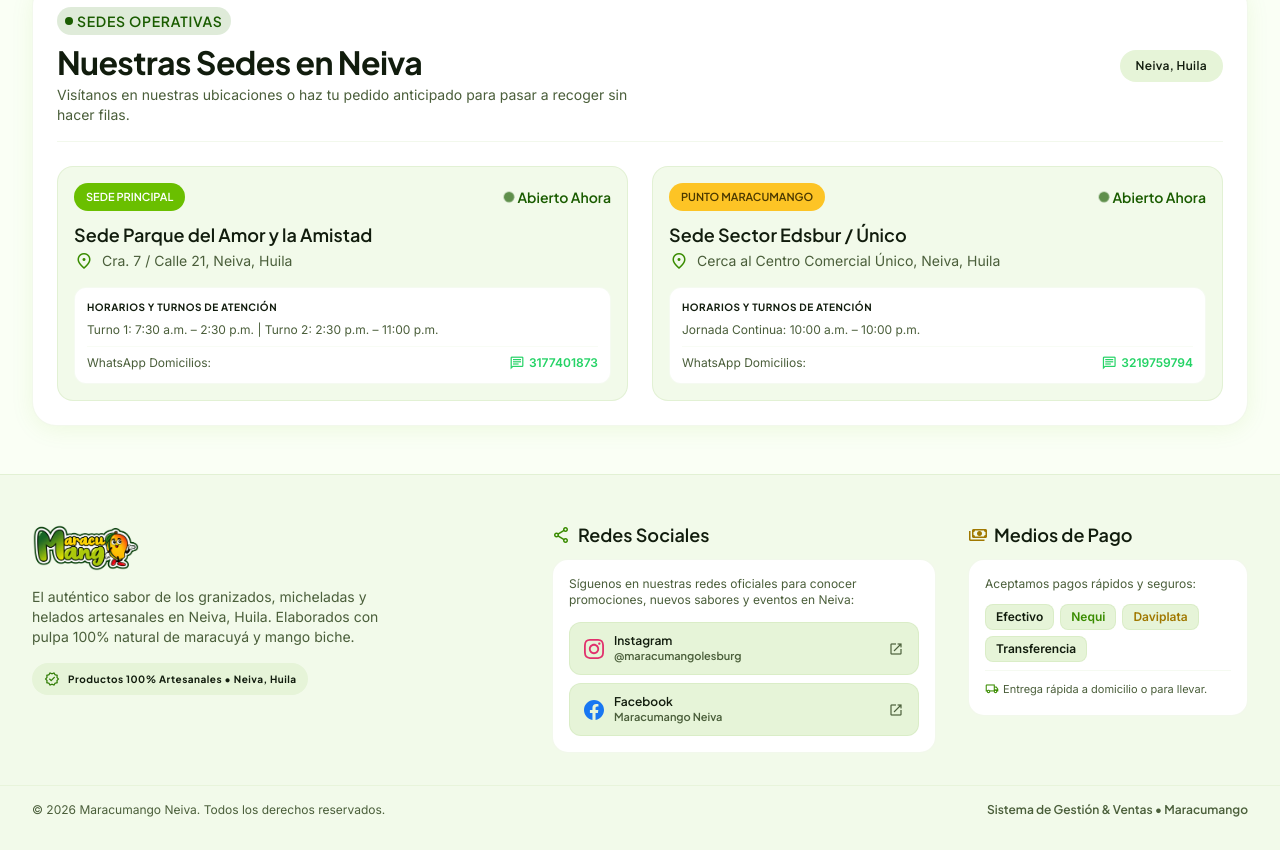
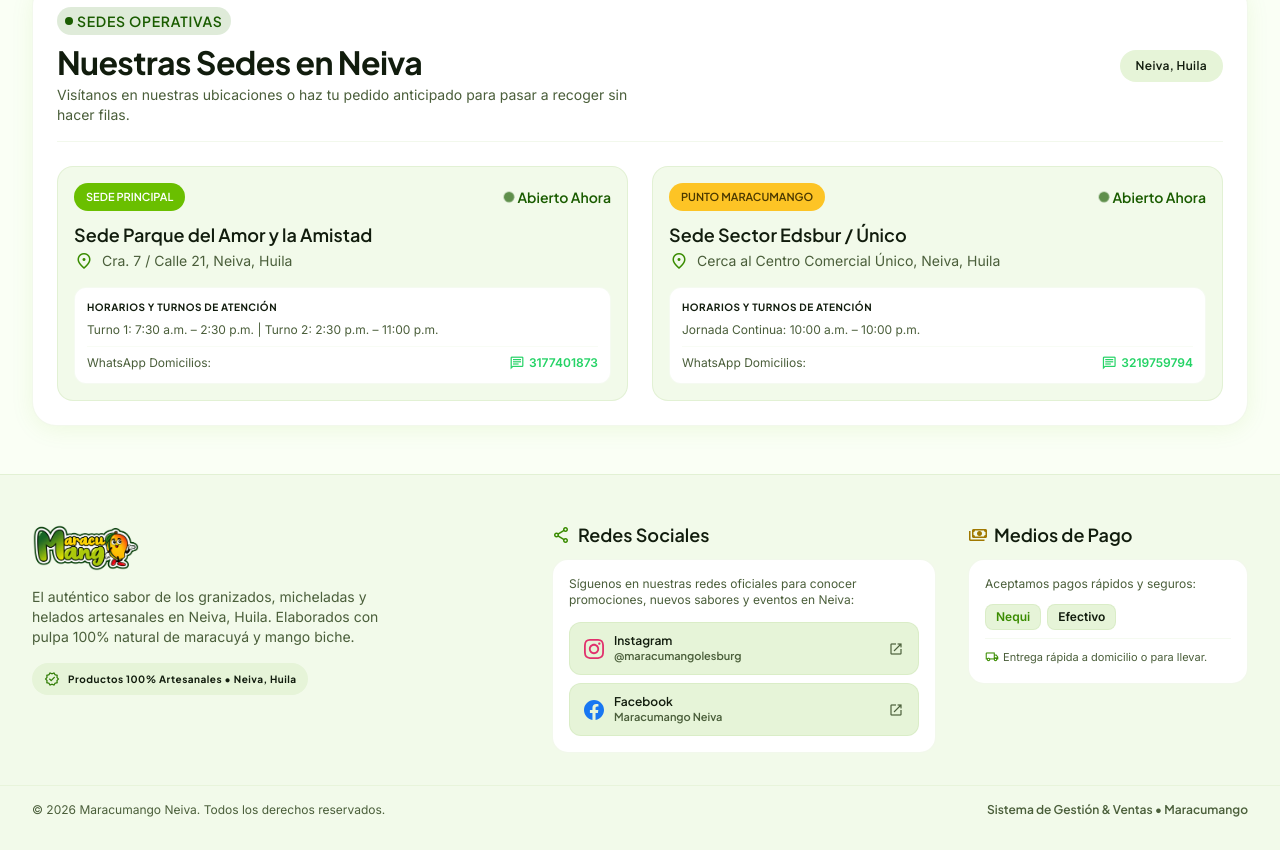
Before and after one commit to covaleda402/maracumango, a React (Vite) app: page / in a window 1280 px wide. Shown: the part 2399-3249 px from the top of the page. Built offline with nearby package versions, Linux system fonts and the light colour scheme; no server answers; the HTML template or start-up script is replaced by a standard one.

Commit message:
correccion footer

```diff
--- a/src/components/common/Footer.tsx
+++ b/src/components/common/Footer.tsx
@@ -87,17 +87,11 @@ export const Footer: React.FC = () => {
               Aceptamos pagos rápidos y seguros:
             </p>
             <div className="flex flex-wrap gap-1.5 pt-1">
-              <span className="px-2.5 py-1 rounded-lg bg-surface-container text-xs font-semibold text-on-surface border border-outline-variant/30">
-                Efectivo
-              </span>
               <span className="px-2.5 py-1 rounded-lg bg-surface-container text-xs font-semibold text-primary border border-outline-variant/30">
                 Nequi
               </span>
-              <span className="px-2.5 py-1 rounded-lg bg-surface-container text-xs font-semibold text-secondary border border-outline-variant/30">
-                Daviplata
-              </span>
               <span className="px-2.5 py-1 rounded-lg bg-surface-container text-xs font-semibold text-on-surface border border-outline-variant/30">
-                Transferencia
+                Efectivo
               </span>
             </div>
             <p className="text-[11px] text-on-surface-variant pt-2 border-t border-outline-variant/15 flex items-center gap-1">
```
